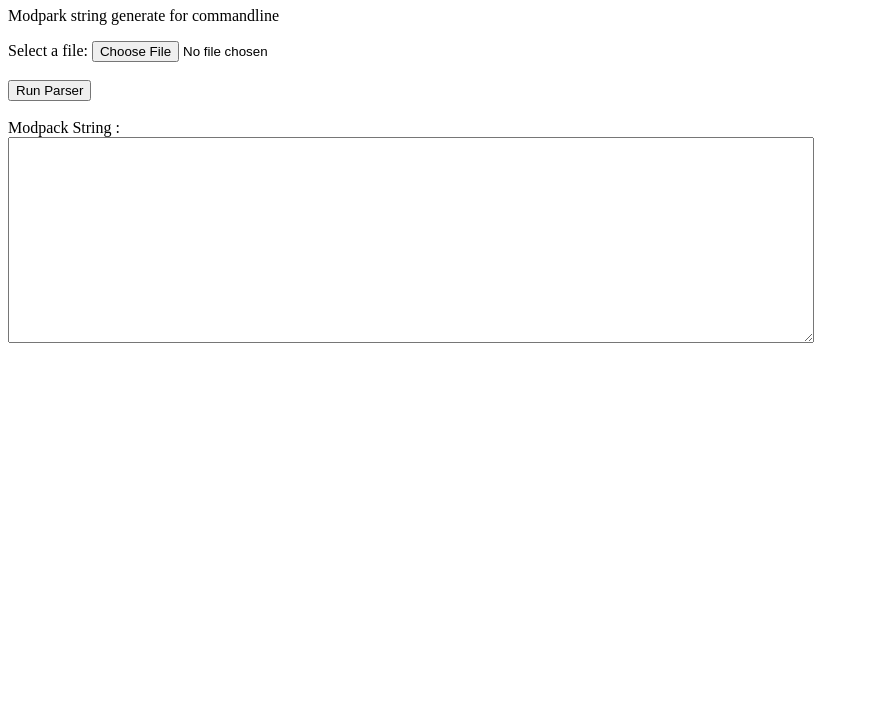
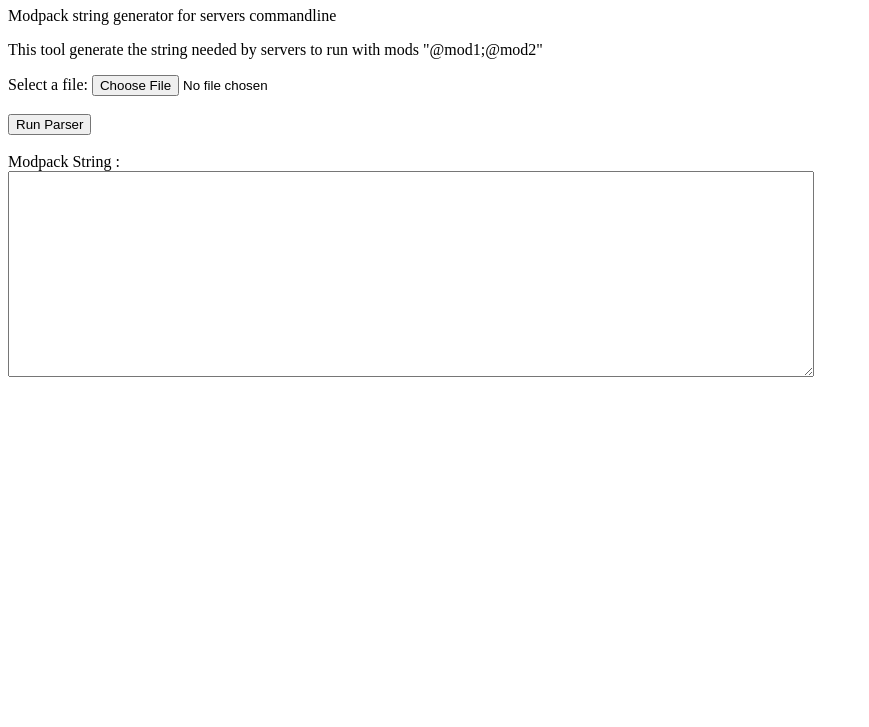
Before and after one commit to OshidaBCF/OshidaBCF.github.io, a plain HTML site: page index.html in a window 1280 px wide. Shown: the part 73-800 px from the top of the page, without its empty margins (0-869 px from the left). Drawn offline with Linux system fonts and the light colour scheme.

Commit message:
Update index.html

```diff
--- a/index.html
+++ b/index.html
@@ -7,7 +7,9 @@
 	</head>
 	<body>
 		<h1>Arma 3 Toolkit</h1>
-		<p>Modpark string generate for commandline</p>
+		<p>Modpack string generator for servers commandline</p>
+		<p>This tool generate the string needed by servers to run with mods "@mod1;@mod2"</p>
+
 		<label for="armaModpackFile">Select a file:</label>
 		<input type="file" id="armaModpackFile" accept=".html">
 		<br><br>
```
